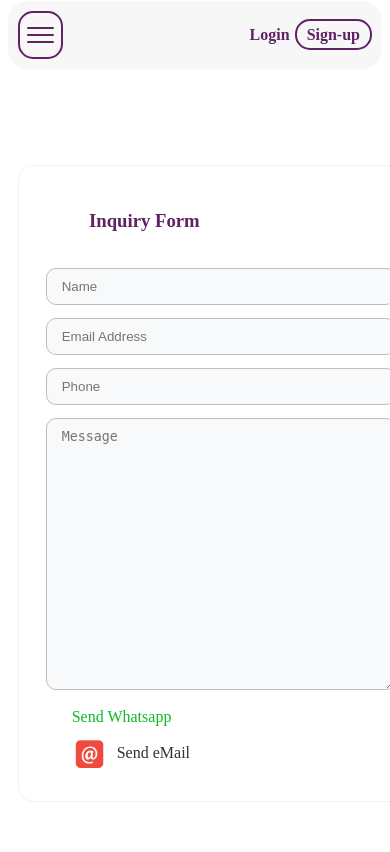
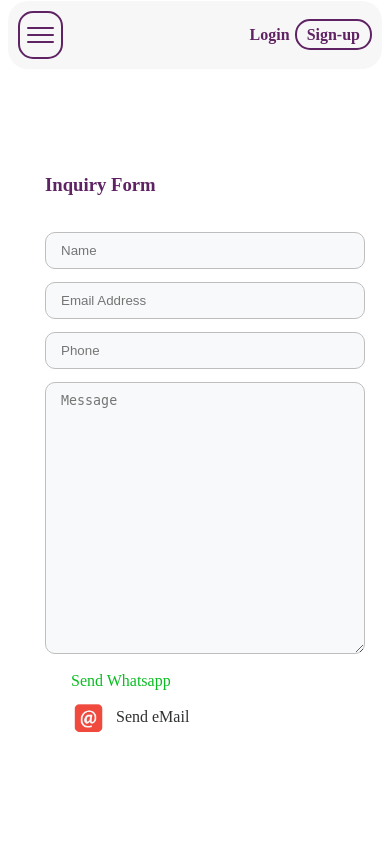
Before and after one commit to Tmazst/project_assistant, a Flask app: page /contact in a window 390 px wide; the page is wider, and only the part inside the window is pictured. Shown: the part 214-1066 px from the top of that part. After the commit the page ends 946 px from the top of that part, so only its background shows below. Run offline with Flask 3, Linux system fonts and the light colour scheme; some libraries are stand-ins or nearby versions; some web fonts are replaced.

Commit message:
requires

```diff
--- a/static/css/styles.css
+++ b/static/css/styles.css
@@ -2600,6 +2600,13 @@ to{
     margin:0 auto !important;
 }
 
+.f-cont{border:none !important;padding:5px}
+
+.engrave-contact{
+    width:320px !important;
+
+}
+
 .nav-link{
     transition: all 0.4s ease;
 }
--- a/templates/contact.html
+++ b/templates/contact.html
@@ -2,7 +2,7 @@
 {% extends "base.html" %}
 
 {% block content %}
-<div style="margin:40px auto; padding:10px; background-color:;max-width:600px;min-width: 320px;" class="engrave-contact">
+<div style="margin:40px auto; padding:; background-color:;max-width:600px;" class="engrave-contact">
 
     <div class="flash-messages">
         {% with messages = get_flashed_messages(with_categories=true) %}
@@ -14,8 +14,8 @@
         {% endwith %}
     </div>
 
-    <div style="border-radius:15px;padding:25px;width:100%;border:1px solid #f3f2f2"  class="">
-        <h3 style="text-align: left;padding-left:45px">Inquiry Form</h3><br>
+    <div style="border-radius:15px;padding:10px;width:100%;border:1px solid #f3f2f2"  class="f-cont">
+        <h3 style="text-align: left;">Inquiry Form</h3><br>
         <form class="form-control-techx flex-just-align " style="width:100%;flex-direction:column" action = "/contact" method="post" >
             {{contact_form.hidden_tag()}}
             <!-- <div  class="hidden contact-nester" style="display: flex;width:90%;flex-direction:column"> -->
```
